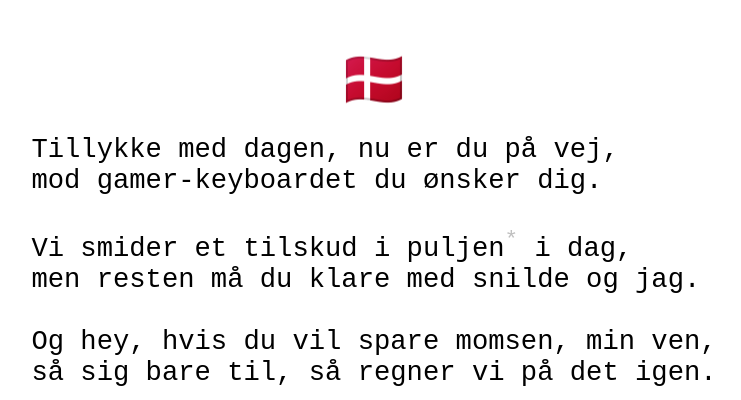
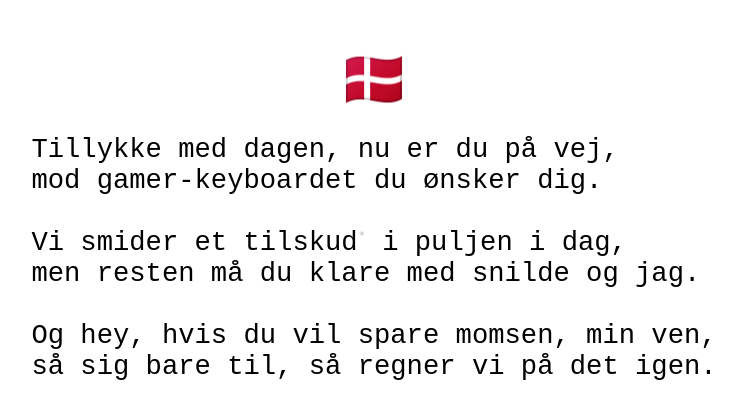
Before and after one commit to skhansen/dines.github.io, a plain HTML site: page index.html in a window 1280 px wide. Shown: the top 400 px of the page, without its empty margins (266-1007 px from the left). Drawn offline with Linux system fonts and the light colour scheme.

Commit message:
Update index.html

```diff
--- a/index.html
+++ b/index.html
@@ -10,7 +10,7 @@ Er du nysgerrig? :-)
         <figure style="text-align:center;font-size:200%;margin:0 0 2.5vh 0;">🇩🇰</figure>
         Tillykke med dagen, nu er du på vej,<br/>
         mod gamer-keyboardet du ønsker dig.<br/><br/>
-        Vi smider et tilskud i puljen<sup style="color:rgba(0,0,0,0.25)">*</sup> i dag,<br/>
+        Vi smider et tilskud<sup style="color:rgba(0,0,0,0.25);font-size:50%">*</sup> i puljen i dag,<br/>
         men resten må du klare med snilde og jag.<br/><br/>
         Og hey, hvis du vil spare momsen, min ven,<br/>
         så sig bare til, så regner vi på det igen.
```
